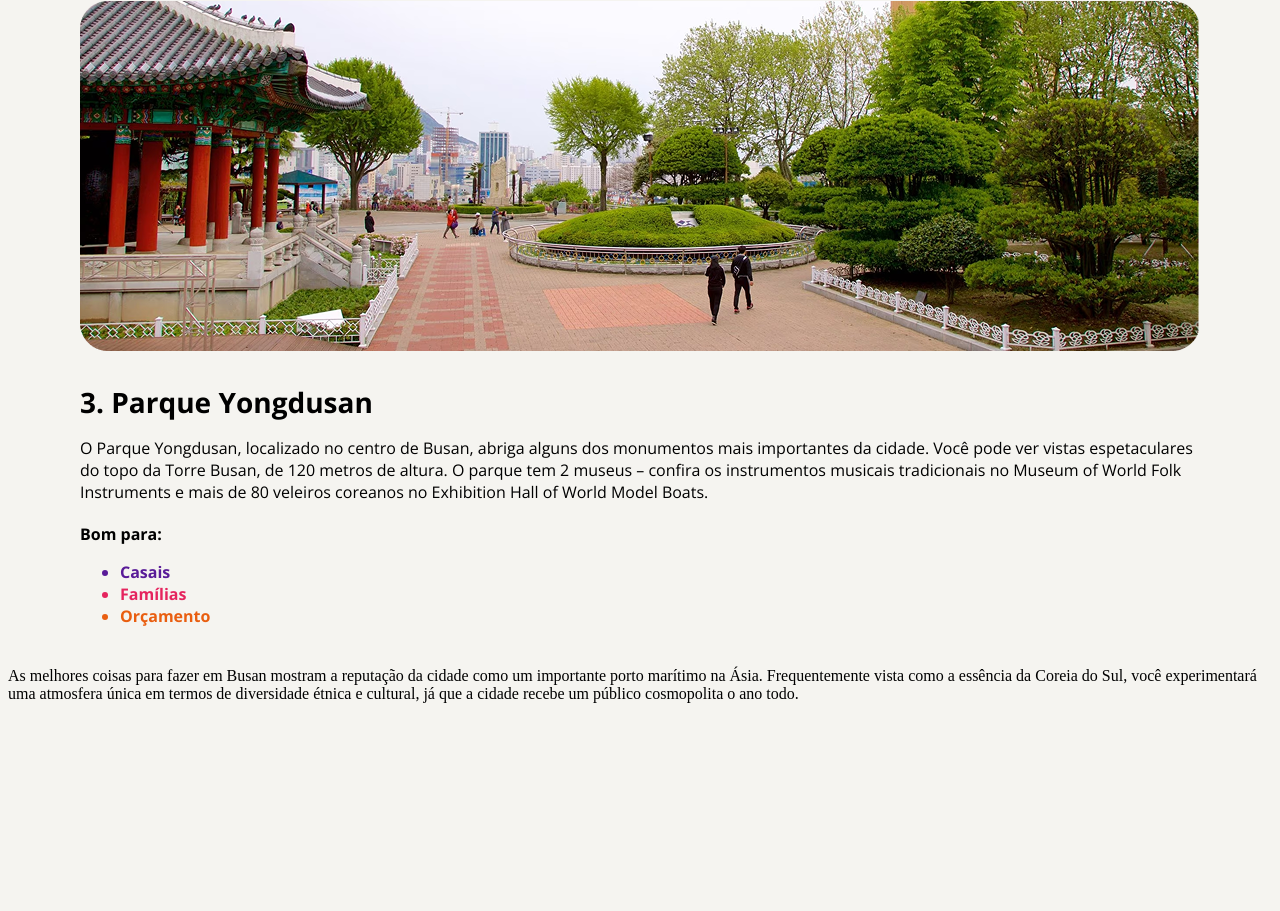
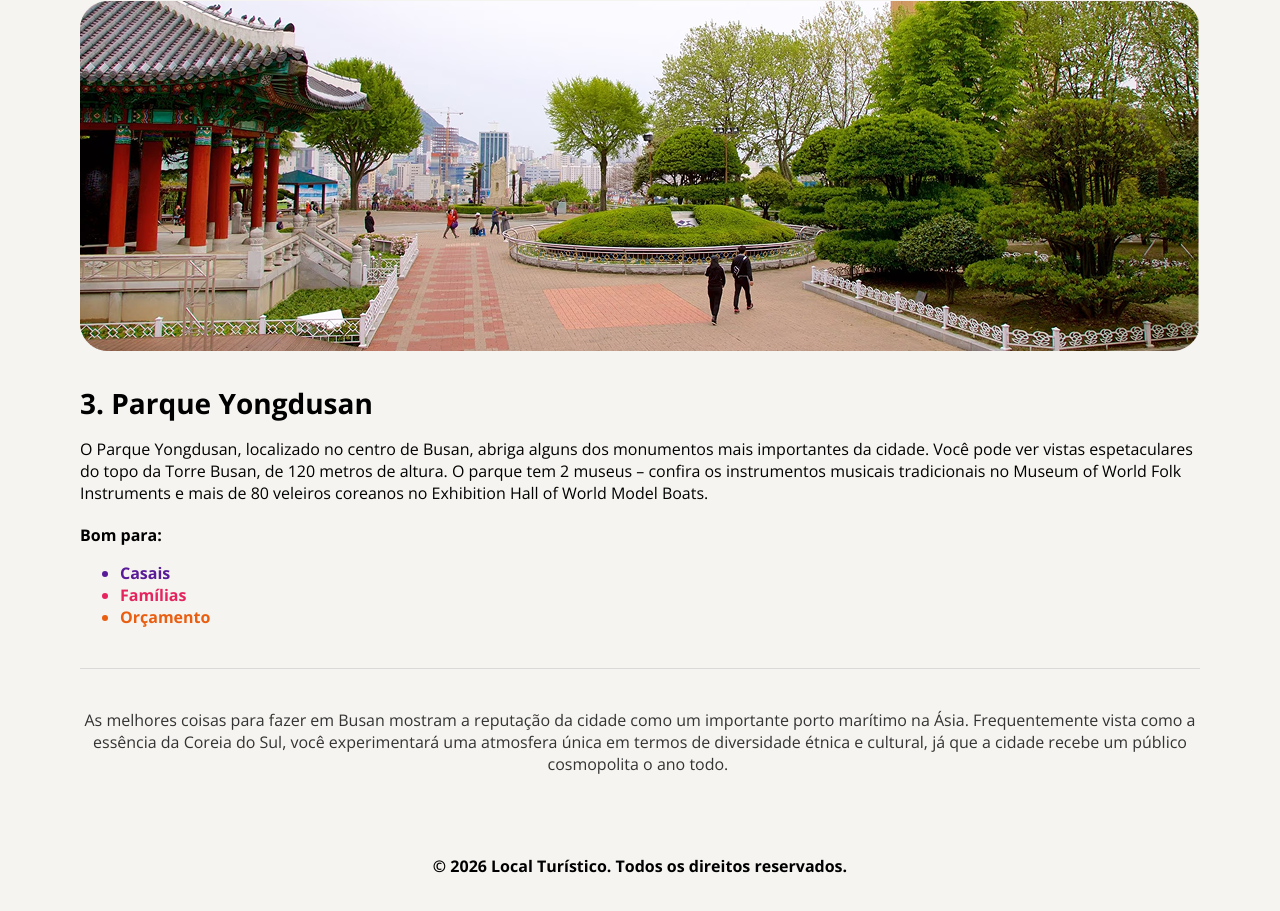
Before and after one commit to contatobrunoaparecido-afk/localturistico-desafio-pratico-rocketseat, a plain HTML site: page index.html in a window 1280 px wide. Shown: the part 2480-3391 px from the top of the page. Before the commit the page ends 3199 px from the top, so only its background shows below. Drawn offline with nearby package versions, Linux system fonts and the light colour scheme.

Commit message:
adicionando footer e ajustes finais

```diff
--- a/assets/style.css
+++ b/assets/style.css
@@ -69,6 +69,13 @@ h2 {
   color: var(--text-secondary);
 }
 
+.description-footer {
+  font-family: var(--font-family);
+  font-size: var(--font-size-base);
+  text-align: center;
+  color: var(--text-secondary);
+}
+
 hr {
   border: none;
   border-top: 1px solid var(--border-primary);
@@ -80,7 +87,8 @@ hr {
 .section-0,
 .section-1,
 .section-2,
-.section-3 {
+.section-3,
+.section-4 {
   max-width: 1120px;
   margin: 40px auto;
 }
@@ -88,7 +96,8 @@ hr {
 .section-0,
 .section-1,
 .section-2,
-.section-3>p {
+.section-3,
+.section-4>p {
   font-family: var(--font-family);
   font-size: var(--font-size-base);
 }
@@ -144,3 +153,14 @@ img {
   color: var(--accent-purple);
   font-weight: var(--font-weight-bold);
 }
+
+footer>p {
+  font-family: var(--font-family);
+  font-size: var(--font-size-base);
+  font-weight: var(--font-weight-bold);
+  margin-top: 80px;
+  margin-bottom: 40px;
+  margin-left: auto;
+  margin-right: auto;
+  text-align: center;
+}
--- a/index.html
+++ b/index.html
@@ -4,7 +4,7 @@
 <head>
   <meta charset="UTF-8">
   <meta name="viewport" content="width=device-width, initial-scale=1.0">
-  <title>Local Turistico</title>
+  <title>Local Turístico</title>
   <link rel="preconnect" href="https://fonts.googleapis.com">
   <link rel="preconnect" href="https://fonts.gstatic.com" crossorigin>
   <link href="https://fonts.googleapis.com/css2?family=Open+Sans:ital,wght@0,300..800;1,300..800&display=swap"
@@ -18,7 +18,8 @@
       <p class="headline">Sua próxima viagem:</p>
       <h1>Conheça Busan</h1>
       <img src="./assets/img/image-home.jpg" alt="imagem-busan">
-      <p class="description">Busan, a estrela em ascensão da Coreia do Sul, oferece de tudo, desde churrascarias de primeira linha até
+      <p class="description">Busan, a estrela em ascensão da Coreia do Sul, oferece de tudo, desde churrascarias de
+        primeira linha até
         tradicionais barracas de comida de rua. Aqui, exploramos a segunda cidade da Coreia do Sul e descobrimos as suas
         ofertas culinárias.</p>
     </div>
@@ -39,7 +40,8 @@
       <div class="section-1">
         <img src="./assets/img/templo-haedong.png" alt="">
         <h3>1. Templo Haedong Yonggungsa </h3>
-        <p class="paragraph">O Templo Haedong Yonggungsa é um templo budista localizado no extremo nordeste de Busan. Construído em 1376,
+        <p class="paragraph">O Templo Haedong Yonggungsa é um templo budista localizado no extremo nordeste de Busan.
+          Construído em 1376,
           é um dos poucos templos na Coreia construídos à beira-mar – você pode desfrutar de vistas do Mar do Leste de
           um lado e de belas montanhas do outro.
           <br>
@@ -52,7 +54,8 @@
       <div class="section-2">
         <img src="./assets/img/templo-beomeo-sa.png" alt="">
         <h3>2. Templo Beomeo-sa</h3>
-        <p class="paragraph">O Templo Beomeo-sa é um dos maiores santuários da Coreia do Sul. Ele está localizado no alto da borda leste
+        <p class="paragraph">O Templo Beomeo-sa é um dos maiores santuários da Coreia do Sul. Ele está localizado no
+          alto da borda leste
           da montanha Geumjeongsa e fica distante da agitação da cidade. O Daeungjeon Hall do templo é um exemplo bem
           preservado da arquitetura da Dinastia Joseon.
           <br>
@@ -65,7 +68,8 @@
       <div class="section-3">
         <img src="./assets/img/parque.png" alt="">
         <h3>3. Parque Yongdusan</h3>
-        <p class="paragraph">O Parque Yongdusan, localizado no centro de Busan, abriga alguns dos monumentos mais importantes da cidade.
+        <p class="paragraph">O Parque Yongdusan, localizado no centro de Busan, abriga alguns dos monumentos mais
+          importantes da cidade.
           Você pode ver vistas espetaculares do topo da Torre Busan, de 120 metros de altura. O parque tem 2 museus –
           confira os instrumentos musicais tradicionais no Museum of World Folk Instruments e mais de 80 veleiros
           coreanos no Exhibition Hall of World Model Boats.
@@ -78,8 +82,9 @@
         </ul>
         </p>
       </div>
-      <div>
-        <p>
+      <hr>
+      <div class="section-4">
+        <p class="description-footer">
           As melhores coisas para fazer em Busan mostram a reputação da cidade como um importante porto marítimo na
           Ásia. Frequentemente vista como a essência da Coreia do Sul, você experimentará uma atmosfera única em termos
           de diversidade étnica e cultural, já que a cidade recebe um público cosmopolita o ano todo.
@@ -89,7 +94,7 @@
   </main>
   <footer>
     <p>
-
+      &copy; 2026 Local Turístico. Todos os direitos reservados.
     </p>
   </footer>
 </body>
```
